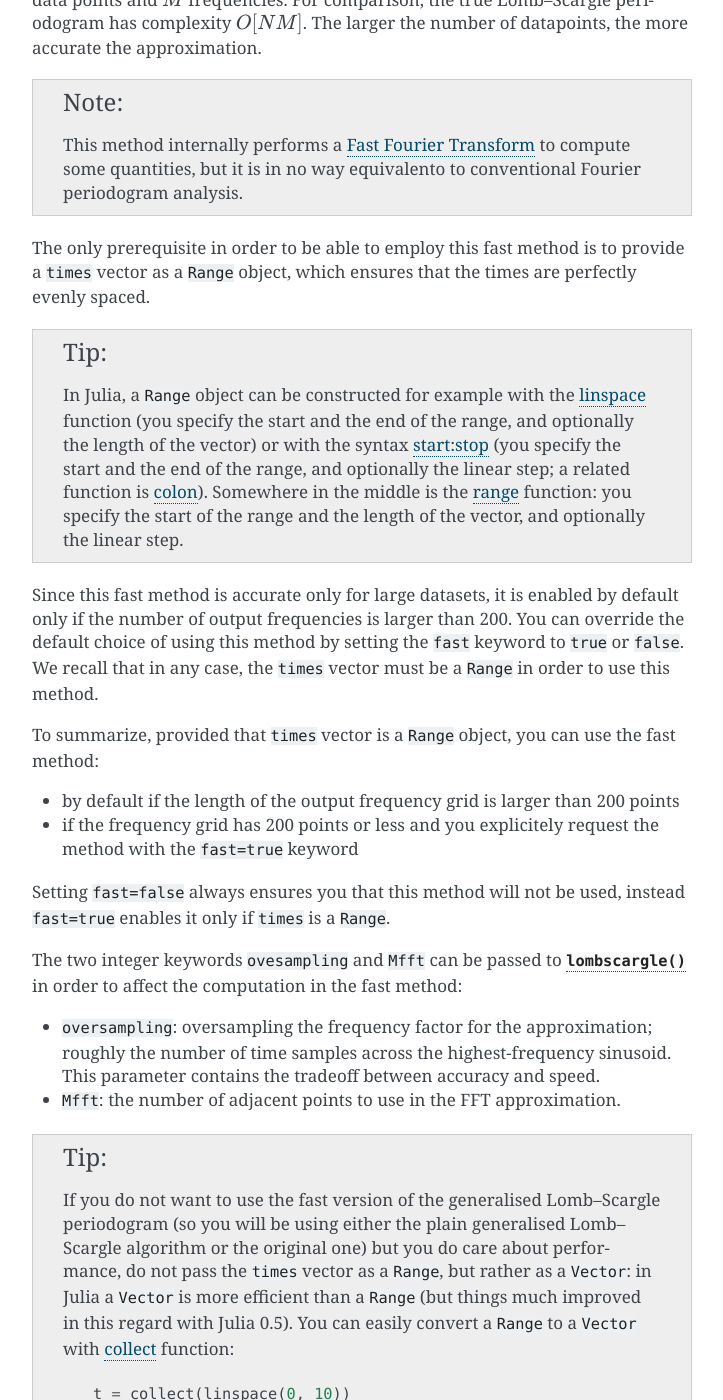
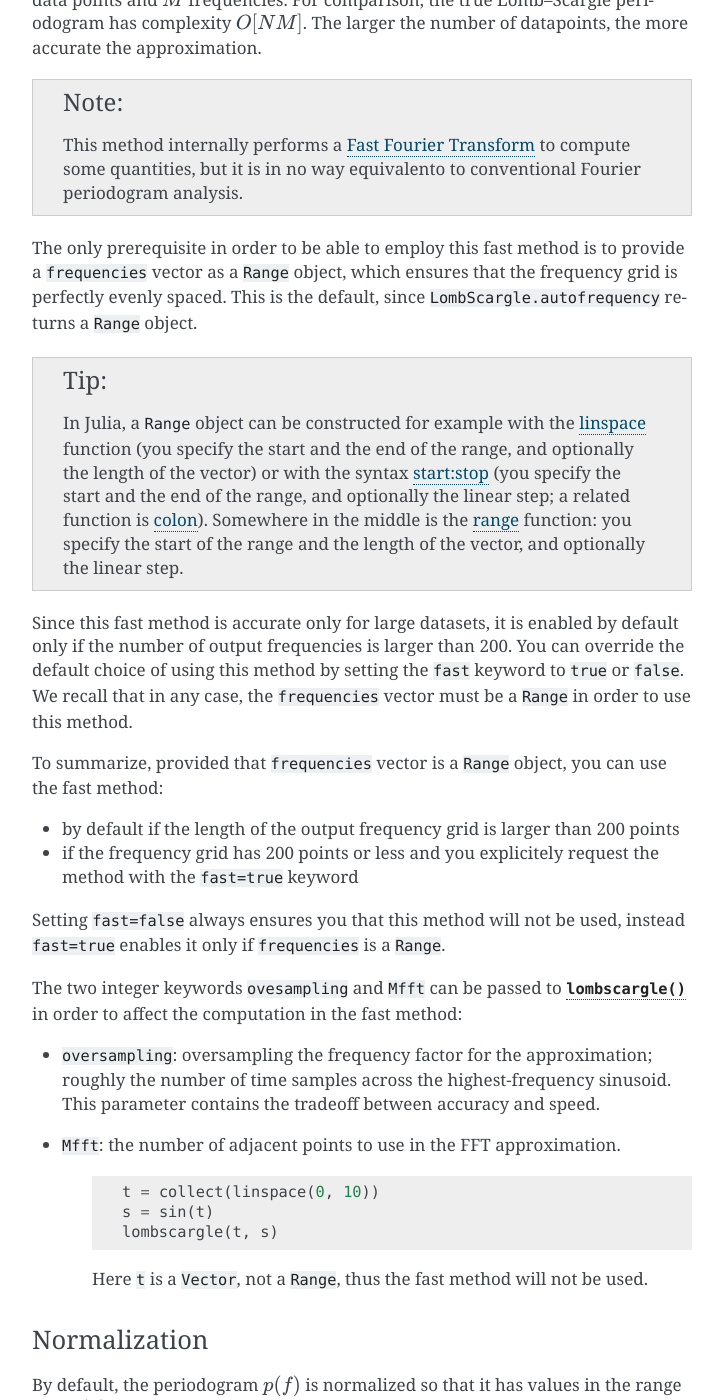
Before and after one commit to JuliaAstro/LombScargle.jl, a Sphinx documentation site: the page built from docs/index.rst, in a window 1280 px wide and 1400 px high, scrolled down 4674 px. Shown: the whole window, without its empty margins (388-1111 px from the left). Built offline with Sphinx 7.4.7, drawn with Linux system fonts in a browser that asks for light colours.

Commit message:
Use the fast method when the frequency grid is evenly spaced

```diff
--- a/docs/index.rst
+++ b/docs/index.rst
@@ -224,8 +224,9 @@ of datapoints, the more accurate the approximation.
    periodogram analysis.
 
 The only prerequisite in order to be able to employ this fast method is to
-provide a ``times`` vector as a ``Range`` object, which ensures that the times
-are perfectly evenly spaced.
+provide a ``frequencies`` vector as a ``Range`` object, which ensures that the
+frequency grid is perfectly evenly spaced.  This is the default, since
+``LombScargle.autofrequency`` returns a ``Range`` object.
 
 .. Tip::
 
@@ -246,11 +247,11 @@ are perfectly evenly spaced.
 Since this fast method is accurate only for large datasets, it is enabled by
 default only if the number of output frequencies is larger than 200.  You can
 override the default choice of using this method by setting the ``fast`` keyword
-to ``true`` or ``false``.  We recall that in any case, the ``times`` vector must
-be a ``Range`` in order to use this method.
+to ``true`` or ``false``.  We recall that in any case, the ``frequencies``
+vector must be a ``Range`` in order to use this method.
 
-To summarize, provided that ``times`` vector is a ``Range`` object, you can use
-the fast method:
+To summarize, provided that ``frequencies`` vector is a ``Range`` object, you
+can use the fast method:
 
 * by default if the length of the output frequency grid is larger than 200
   points
@@ -258,7 +259,7 @@ the fast method:
   method with the ``fast=true`` keyword
 
 Setting ``fast=false`` always ensures you that this method will not be used,
-instead ``fast=true`` enables it only if ``times`` is a ``Range``.
+instead ``fast=true`` enables it only if ``frequencies`` is a ``Range``.
 
 The two integer keywords ``ovesampling`` and ``Mfft`` can be passed to
 :func:`lombscargle` in order to affect the computation in the fast method:
@@ -267,18 +268,6 @@ The two integer keywords ``ovesampling`` and ``Mfft`` can be passed to
   roughly the number of time samples across the highest-frequency sinusoid.
   This parameter contains the tradeoff between accuracy and speed.
 * ``Mfft``: the number of adjacent points to use in the FFT approximation.
-
-.. Tip::
-
-   If you do not want to use the fast version of the generalised Lomb–Scargle
-   periodogram (so you will be using either the plain generalised Lomb–Scargle
-   algorithm or the original one) but you do care about performance, do not pass
-   the ``times`` vector as a ``Range``, but rather as a ``Vector``: in Julia a
-   ``Vector`` is more efficient than a ``Range`` (but things much improved in
-   this regard with Julia 0.5).  You can easily convert a ``Range`` to a
-   ``Vector`` with `collect
-   <docs.julialang.org/en/stable/stdlib/collections/?highlight=collect#Base.collect>`_
-   function:
 
    .. code-block:: julia
 
```
Also changed, not shown: NEWS.md (+6 -0 lines), README.md (+0 -3 lines), 3 other files.
